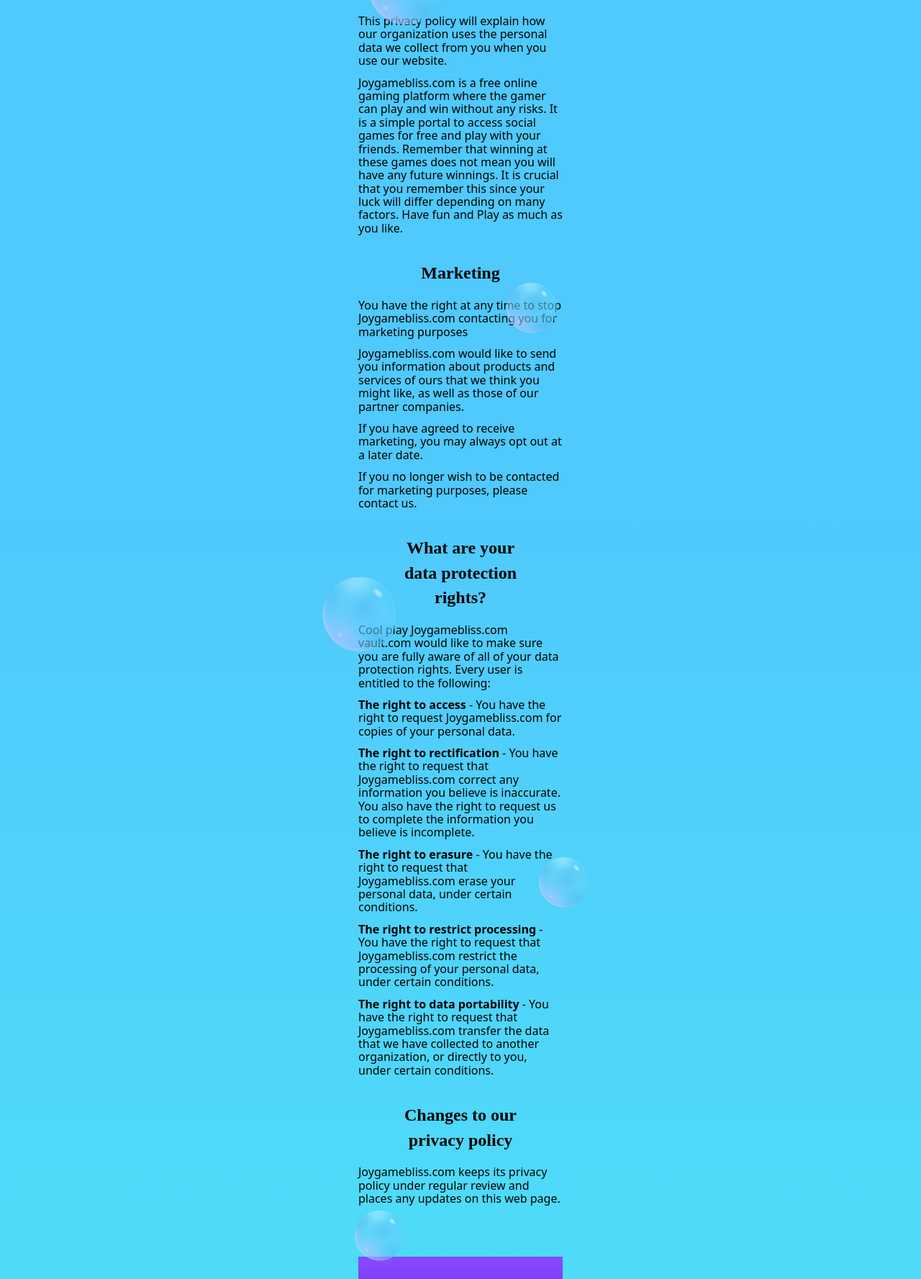
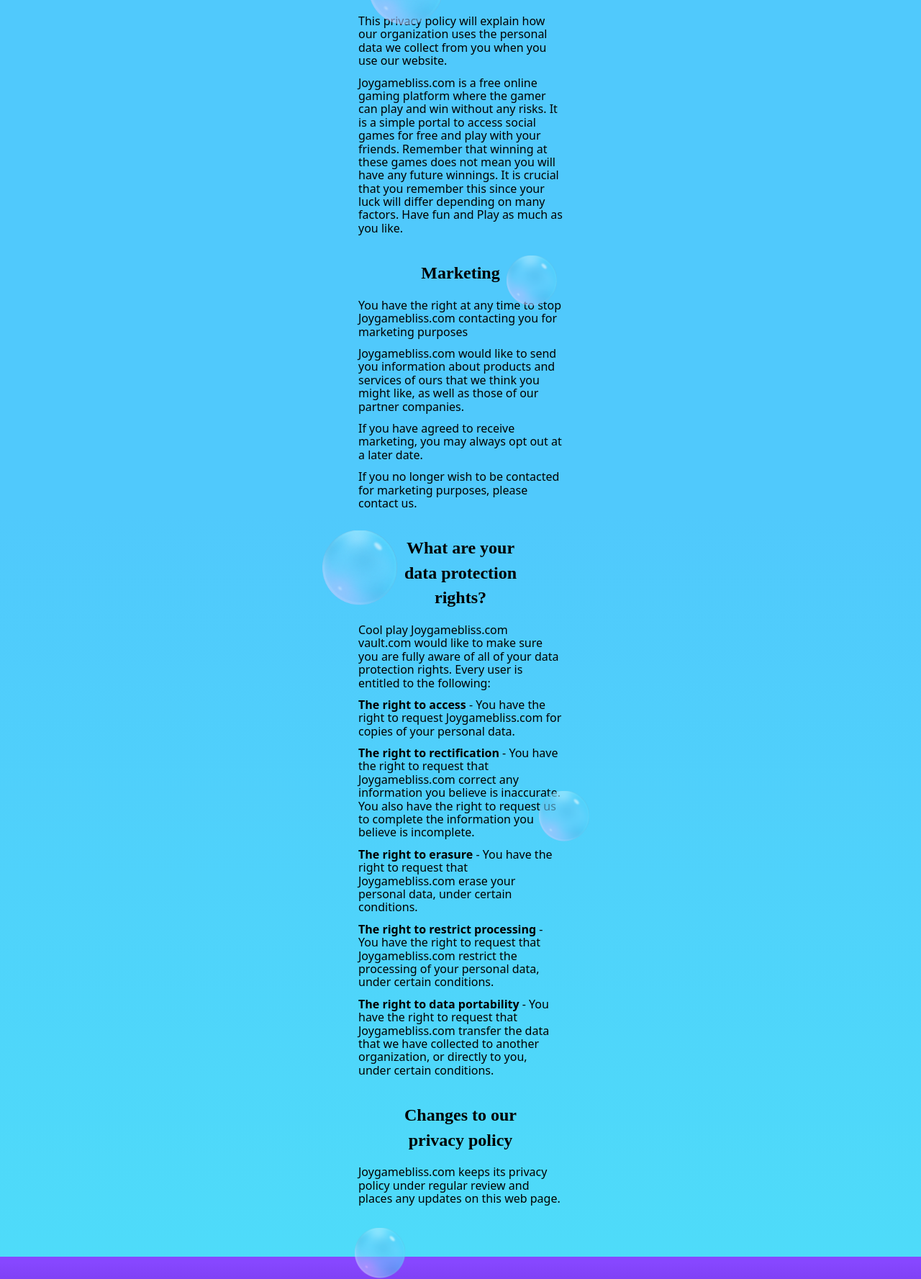
Before and after one commit to ViktorBond7/bubbleCovo, a website built with Vite: page src/policy.html in a window 1280 px wide. Shown: the part 159-1936 px from the top of the page at 72% size. Built offline with nearby package versions, Linux system fonts and the light colour scheme; a web font is replaced by a local one.

Commit message:
correct styles

```diff
--- a/src/scss/policy.scss
+++ b/src/scss/policy.scss
@@ -191,7 +191,7 @@
   background-position: center;
 
   @include media(desktop) {
-    top: 85%;
+    top: 97%;
     left: 70%;
     width: 150px;
     height: 150px;
@@ -216,7 +216,7 @@
 
 .bubble-img-litle-home-2 {
   position: absolute;
-  top: 90%;
+  top: 97.9%;
   left: 4%;
   z-index: 1;
   opacity: 0.6;
```
Also changed, not shown: src/policy.html (+1 -1 lines).
